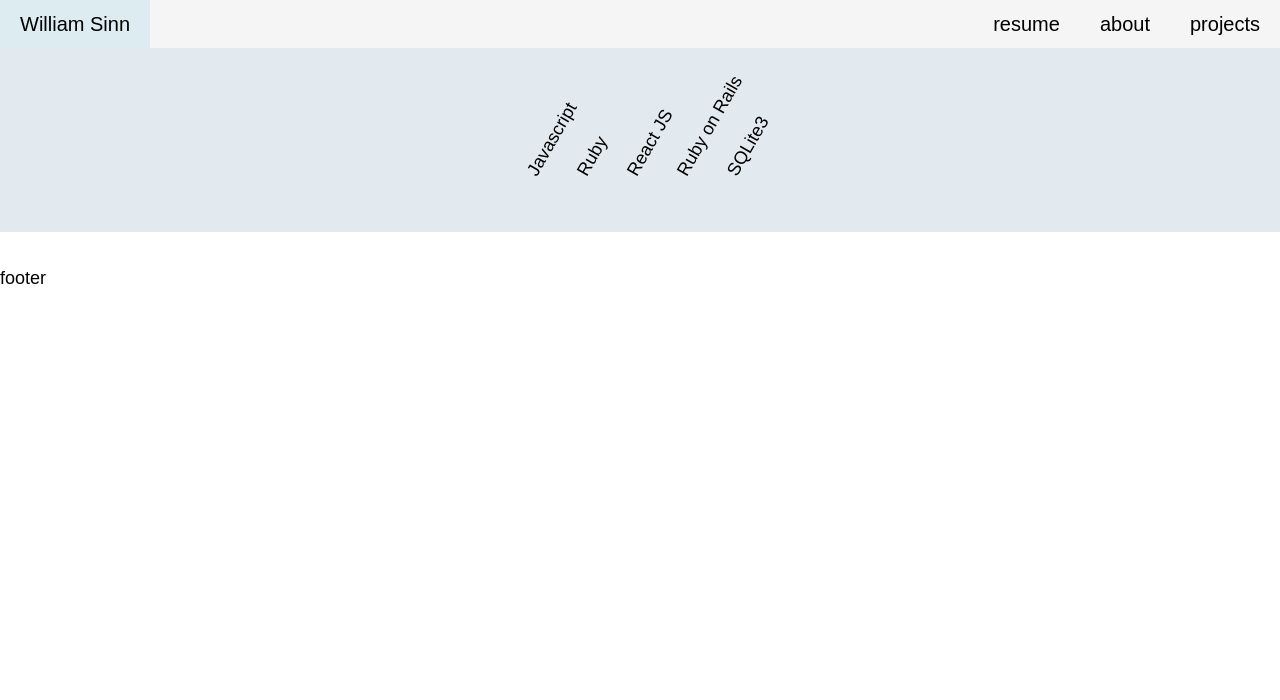
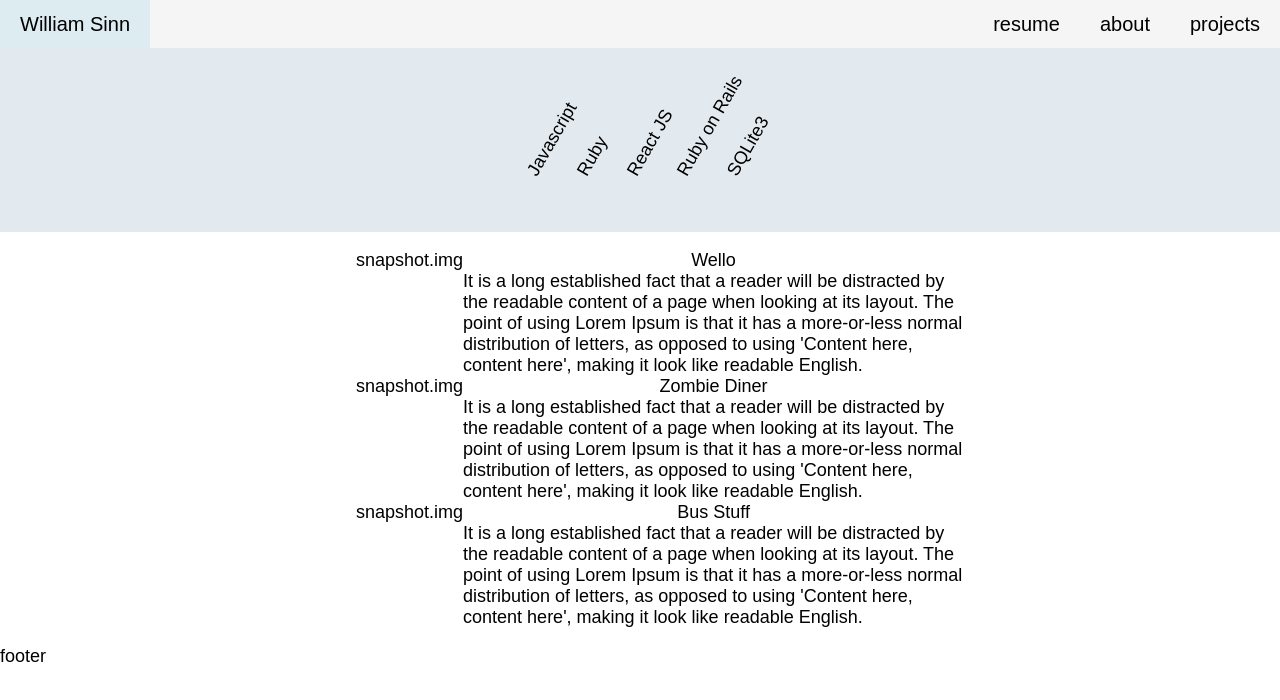
Before and after one commit to willsinn/ws-portfolio, a React (Create React App) app: page /projects in a window 1280 px wide. Shown: the top 700 px of the page. Built offline with nearby package versions, Linux system fonts and the light colour scheme; the HTML template or start-up script is replaced by a standard one.

Commit message:
fix project attributes, render project into gen framed layout

```diff
--- a/src/components/ProjectsPage.js
+++ b/src/components/ProjectsPage.js
@@ -15,6 +15,17 @@ const ProjectsPage = () => {
   const renderProjects = () => {
     const projects = projectList();
     if (projects && projects.length > 0) {
+      return projects.map((project) => (
+        <li key={`${project.title}-id`}>
+          <div className="horz-wrap">
+            <div>{project.img}</div>
+            <div className="col-1">
+              <div>{project.title}</div>
+              <div>{project.desc}</div>
+            </div>
+          </div>
+        </li>
+      ));
     }
   };
 
@@ -25,8 +36,8 @@ const ProjectsPage = () => {
           <ul>{renderSkills()}</ul>
         </div>
       </div>
-      <div className="">
-        <div className="projects-cont">
+      <div className="pg-section">
+        <div className="row-2">
           <ul className="col-1">{renderProjects()}</ul>
         </div>
       </div>
--- a/src/utils/static.js
+++ b/src/utils/static.js
@@ -32,12 +32,16 @@ export const projectList = () => {
     {
       title: "Zombie Diner",
       link: "filler-website.com",
+      img: "snapshot.img",
+
       desc:
         "It is a long established fact that a reader will be distracted by the readable content of a page when looking at its layout. The point of using Lorem Ipsum is that it has a more-or-less normal distribution of letters, as opposed to using 'Content here, content here', making it look like readable English.",
     },
     {
       title: "Bus Stuff",
       link: "filler-website.com",
+      img: "snapshot.img",
+
       desc:
         "It is a long established fact that a reader will be distracted by the readable content of a page when looking at its layout. The point of using Lorem Ipsum is that it has a more-or-less normal distribution of letters, as opposed to using 'Content here, content here', making it look like readable English.",
     },
```
